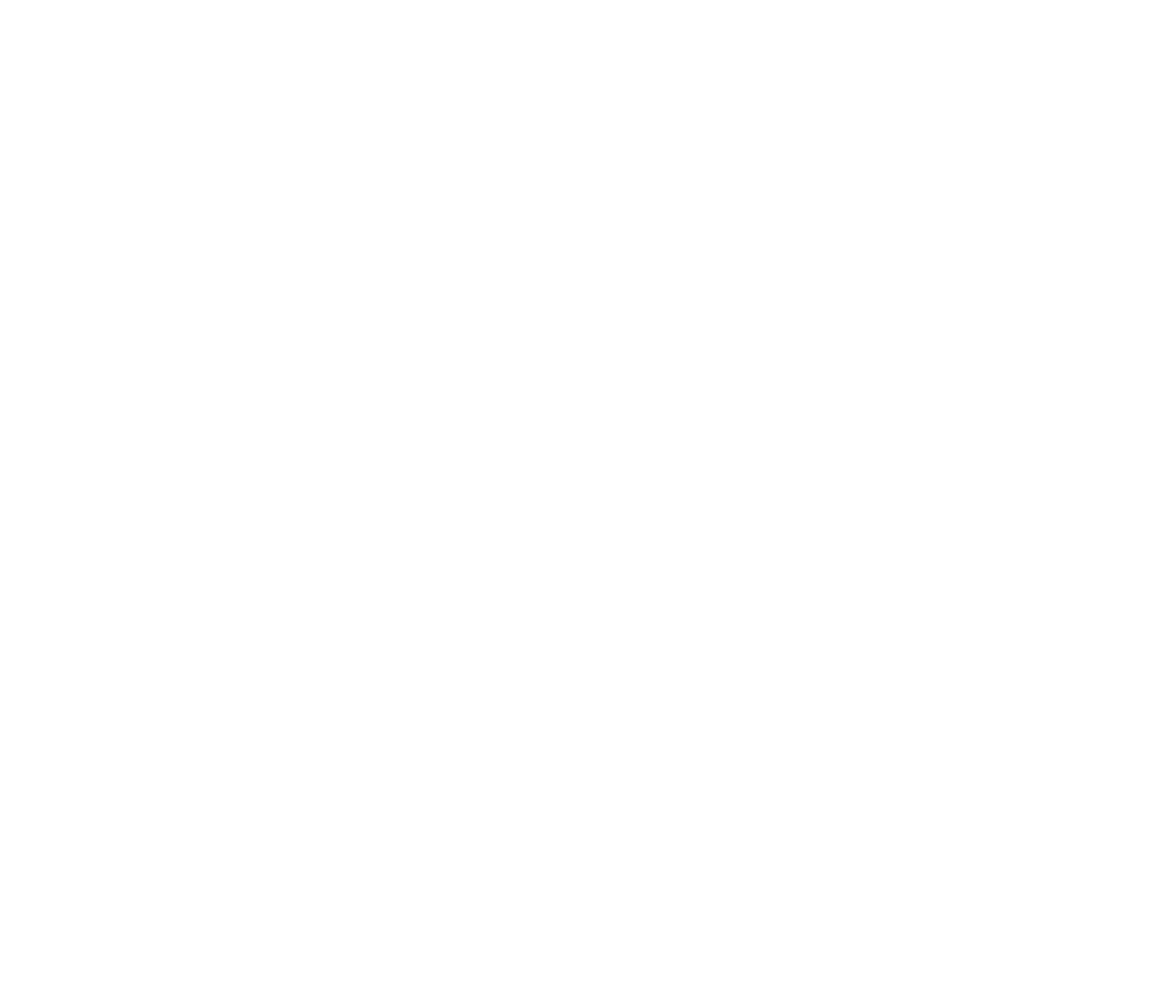
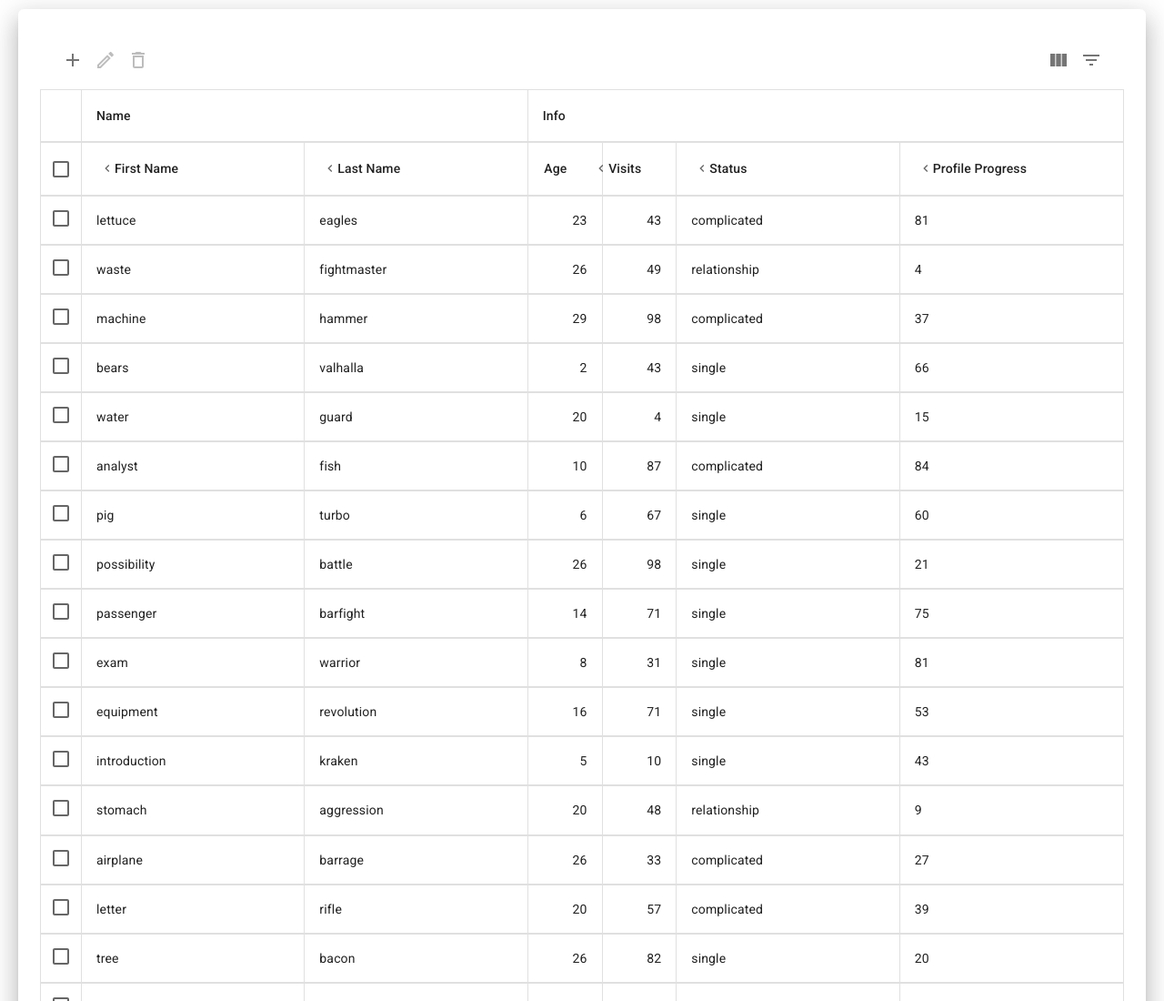
Before and after one commit to frzleaf/slimeshop, a plain HTML site: page index.html in a window 1280 px wide. Shown: the top 1100 px of the page at 91% size. Before the commit the page ends 800 px from the top, so only its background shows below. Drawn offline with Linux system fonts and the light colour scheme; the site is published under a folder, as on GitHub Pages, so addresses that start at the root find nothing.

Commit message:
Update js link

```diff
--- a/index.html
+++ b/index.html
@@ -12,7 +12,7 @@
     <link rel="stylesheet" href="https://fonts.googleapis.com/css?family=Roboto:300,400,500,700&display=swap" />
     <link rel="stylesheet" href="https://fonts.googleapis.com/icon?family=Material+Icons">
     <title>React Table Example</title>
-    <script defer="defer" src="/static/js/main.61dc5fbd.js"></script>
+    <script defer="defer" src="./static/js/main.61dc5fbd.js"></script>
 </head>
 
 <body><noscript>You need to enable JavaScript to run this app.</noscript>
```
